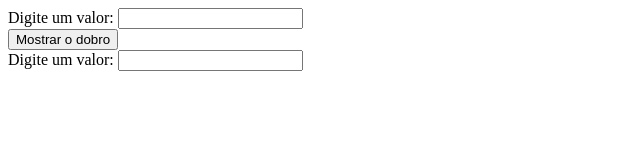
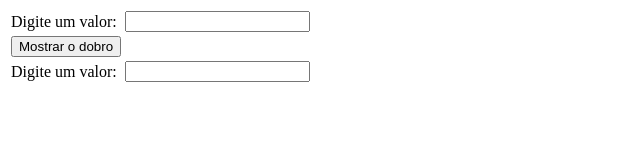
Before and after one commit to bebeenda/IFTM, a plain HTML site: page JavaScript/lista03/ex03/index.html in a window 1280 px wide. Shown: the whole page, without its empty margins (0-640 px from the left). Drawn offline with Linux system fonts and the light colour scheme.

Commit message:
Update index.html

```diff
--- a/JavaScript/lista03/ex03/index.html
+++ b/JavaScript/lista03/ex03/index.html
@@ -9,14 +9,19 @@
 
 
     <form>
-        <label>Digite um valor:</label>
-        <input type="text" id="txtValor1">
-        <br>
-        <input type="button" value="Mostrar o dobro" id="btnDobrar">
-        <br>
-        <label>Digite um valor:</label>
-        <input type="text" id="txtValor2">
-        <br>
+	<table>
+	    <tr>
+            <td><label>Digite um valor:</label></td>
+            <td><input type="text" id="txtValor1"></td>
+        </tr>
+	    <tr>
+            <td><input type="button" value="Mostrar o dobro" id="btnDobrar"></td>
+        </tr>
+	    <tr>
+            <td><label>Digite um valor:</label></td>
+            <td><input type="text" id="txtValor2"></td>
+        </tr>
+    </table>
 
     </form>
 
```
